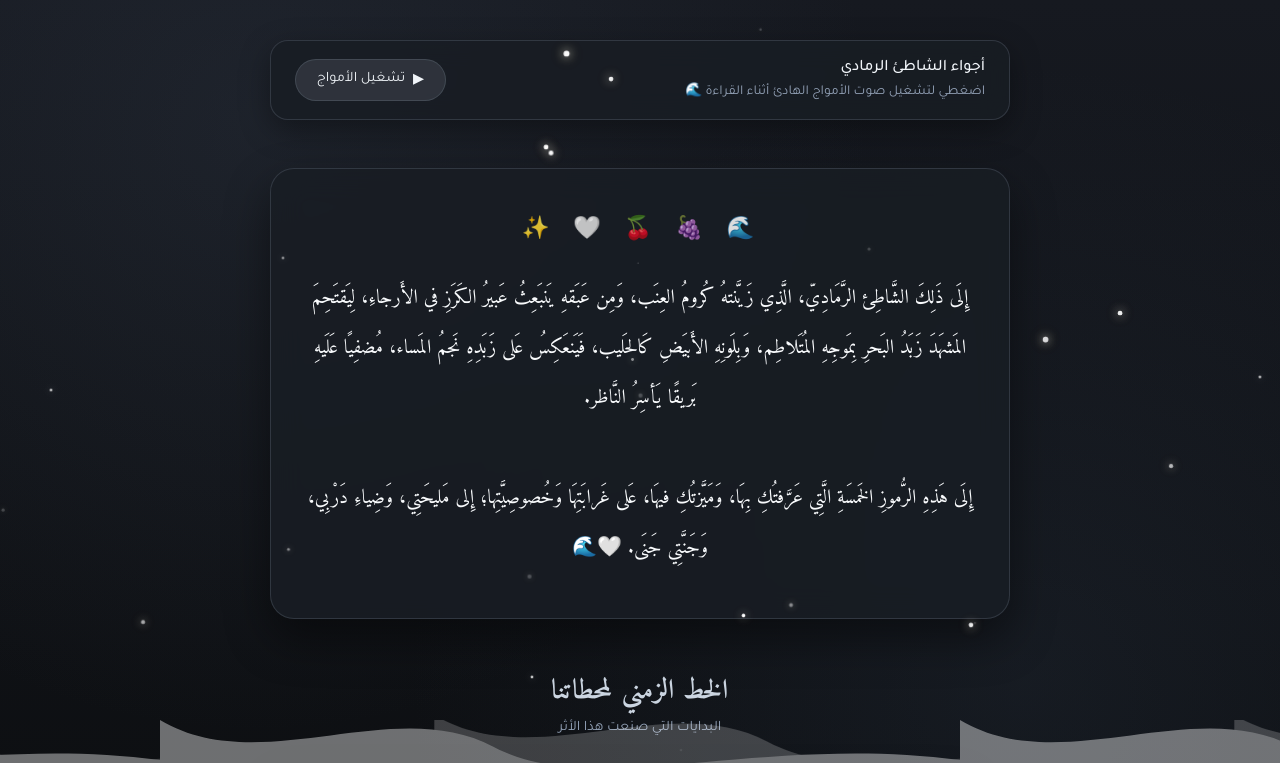
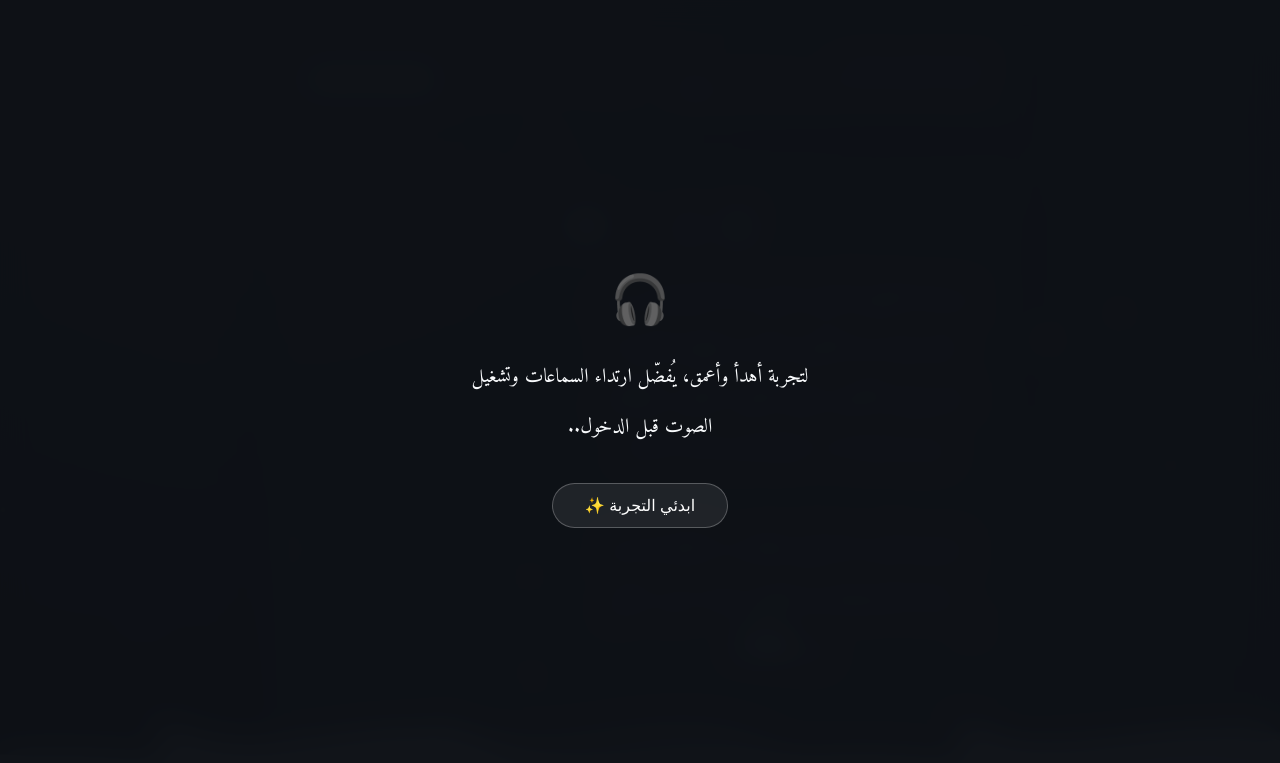
Before and after one commit to malakk78/Jana-birthday, a plain HTML site: page index.html in a window 1280 px wide. Shown: the top 763 px of the page. Drawn offline with Linux system fonts and the light colour scheme.

Commit message:
Add intro overlay with styles and functionality

```diff
--- a/index.html
+++ b/index.html
@@ -116,6 +116,66 @@
     opacity: 1;
     transform: translateY(0) scale(1);
     pointer-events: auto;
+      }
+          .intro-overlay {
+    position: fixed;
+    top: 0;
+    left: 0;
+    width: 100%;
+    height: 100%;
+    background: rgba(14, 17, 22, 0.96);
+    backdrop-filter: blur(15px);
+    -webkit-backdrop-filter: blur(15px);
+    z-index: 9999;
+    display: flex;
+    flex-direction: column;
+    justify-content: center;
+    align-items: center;
+    text-align: center;
+    padding: 20px;
+    transition: opacity 1s ease, visibility 1s ease;
+  }
+
+  .intro-overlay.hidden {
+    opacity: 0;
+    visibility: hidden;
+    pointer-events: none;
+  }
+
+  .headphones-icon {
+    font-size: 3rem;
+    margin-bottom: 15px;
+    animation: pulseIcon 2.5s infinite ease-in-out;
+  }
+
+  .intro-text {
+    color: #e2e8f0;
+    font-size: 1.15rem;
+    max-width: 380px;
+    line-height: 1.8;
+    margin-bottom: 30px;
+  }
+
+  .start-btn {
+    padding: 12px 32px;
+    font-size: 1rem;
+    color: #ffffff;
+    background: rgba(255, 255, 255, 0.08);
+    border: 1px solid rgba(255, 255, 255, 0.25);
+    border-radius: 30px;
+    cursor: pointer;
+    transition: all 0.4s ease;
+  }
+
+  .start-btn:hover {
+    background: rgba(255, 255, 255, 0.18);
+    border-color: rgba(255, 255, 255, 0.6);
+    transform: translateY(-2px);
+  }
+
+  @keyframes pulseIcon {
+    0%, 100% { transform: scale(1); opacity: 0.8; }
+    50% { transform: scale(1.1); opacity: 1; }
       }
 
     </style>
@@ -730,6 +790,26 @@
     hint.textContent = "رسالة من أعماق البحر ✨";
   }
 </script>
+    <!-- شاشة الترحيب -->
+<div class="intro-overlay" id="introOverlay">
+  <div class="headphones-icon">🎧</div>
+  <p class="intro-text">
+    لتجربة أهدأ وأعمق، يُفضّل ارتداء السماعات وتشغيل الصوت قبل الدخول..
+  </p>
+  <button class="start-btn" onclick="enterExperience()">ابدئي التجربة ✨</button>
+</div>
+
+<script>
+  function enterExperience() {
+    // تشغيل دالة الأمواج الموجودة أصلاً في موقعك
+    if (typeof toggleWaves === "function") {
+      toggleWaves();
+    }
+
+    // إخفاء شاشة البداية بنعومة
+    document.getElementById('introOverlay').classList.add('hidden');
+  }
+</script>
 
 
 </body>
```
